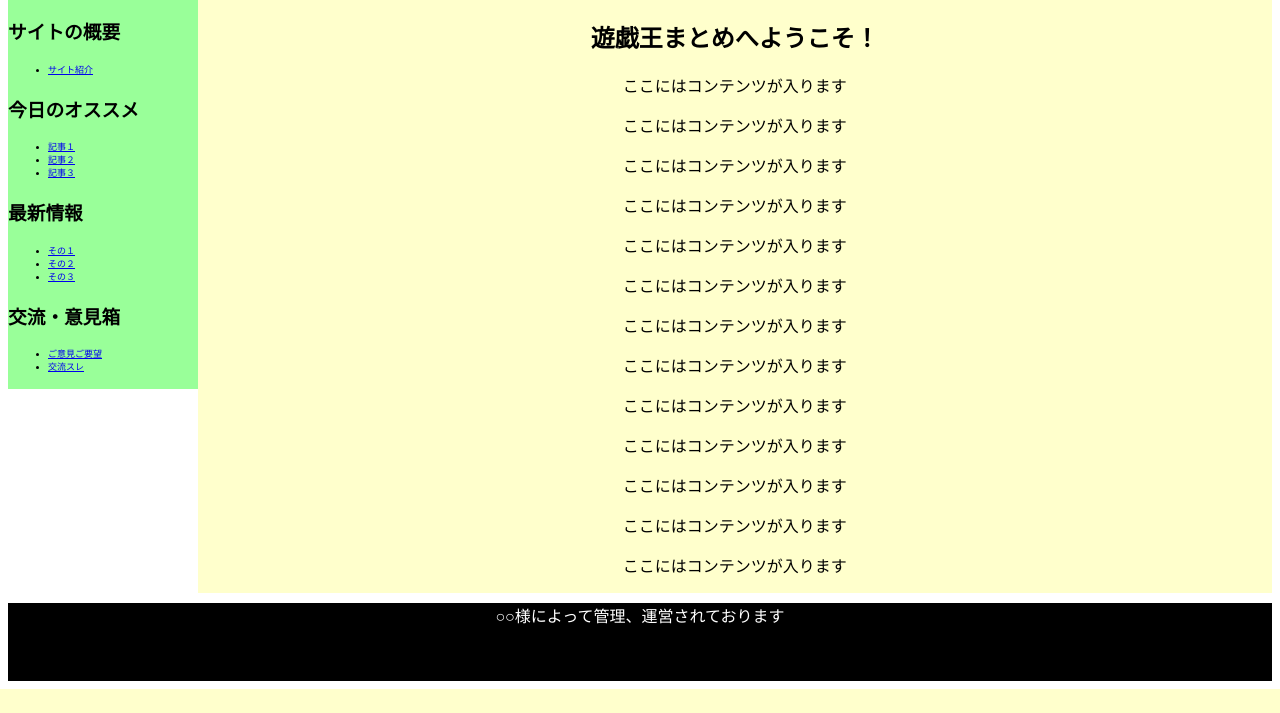
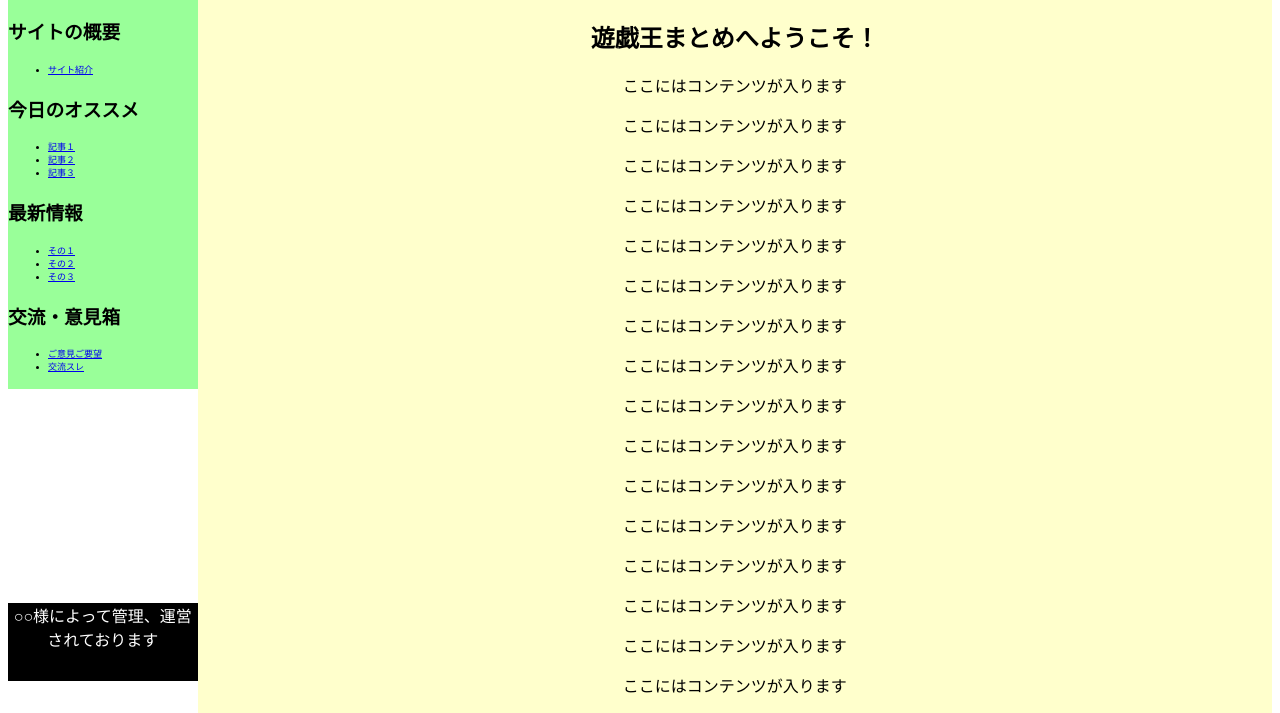
Before and after one commit to Justis924/my-first-blog, a Django app: page / in a window 1280 px wide. Shown: the part 127-840 px from the top of the page. Before the commit the page ends 816 px from the top, so only its background shows below. Run offline with Django 3.2, Linux system fonts and the light colour scheme.

Commit message:
これで完成です

```diff
--- a/blog/templates/post_list.html
+++ b/blog/templates/post_list.html
@@ -15,5 +15,8 @@
     <p>ここにはコンテンツが入ります</p>
     <p>ここにはコンテンツが入ります</p>
     <p>ここにはコンテンツが入ります</p>
+    <p>ここにはコンテンツが入ります</p>
+    <p>ここにはコンテンツが入ります</p>
+    <p>ここにはコンテンツが入ります</p>
     </div>
 {% endblock %}
```
